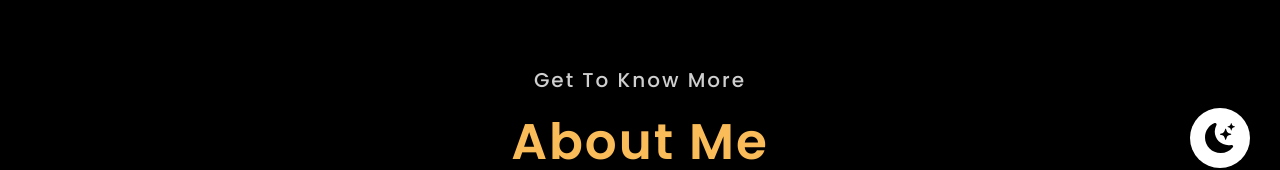
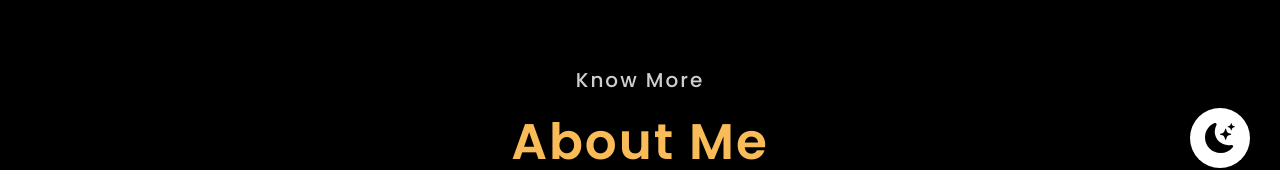
Before and after one commit to youtanimstar/Portfolio, a React (Vite) app: page / in a window 1280 px wide. Shown: the part 602-772 px from the top of the page. Built offline with nearby package versions, Linux system fonts and the light colour scheme.

Commit message:
New commit

```diff
--- a/src/Components/About.jsx
+++ b/src/Components/About.jsx
@@ -8,7 +8,7 @@ const About = () => {
     <>
       <section className={Style.About} id="about">
         <div className={Style.top}>
-          <div className={Style.subTitle}>Get To Know More</div>
+          <div className={Style.subTitle}>Know More</div>
           <div className={Style.title}>About Me</div>
         </div>
         <div className={Style.bottom}>
--- a/src/Components/Contact.jsx
+++ b/src/Components/Contact.jsx
@@ -22,7 +22,7 @@ const Contact = () => {
             </div>
             <div className={Style.card}>
               <PiPhoneCallFill className={Style.cardIcon} />
-              <h2 className={Style.cardTitle}>Call Me</h2>
+              <h2 className={Style.cardTitle}>Whatsapp Me</h2>
               <p className={Style.cardDescription}>
                 +91 8697641505
                 <br />
```
